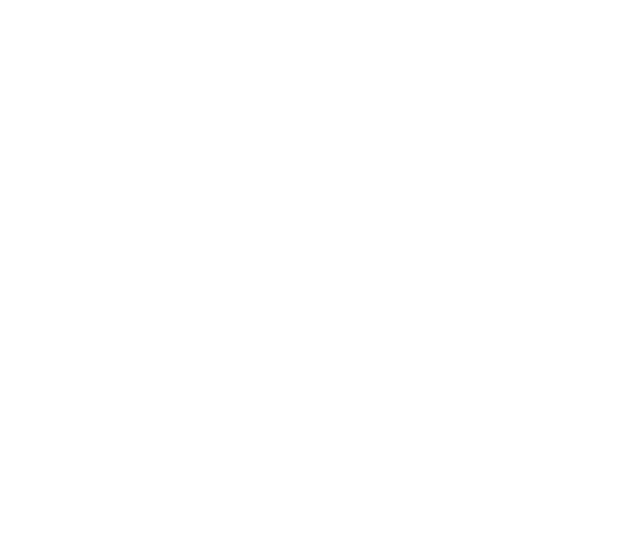
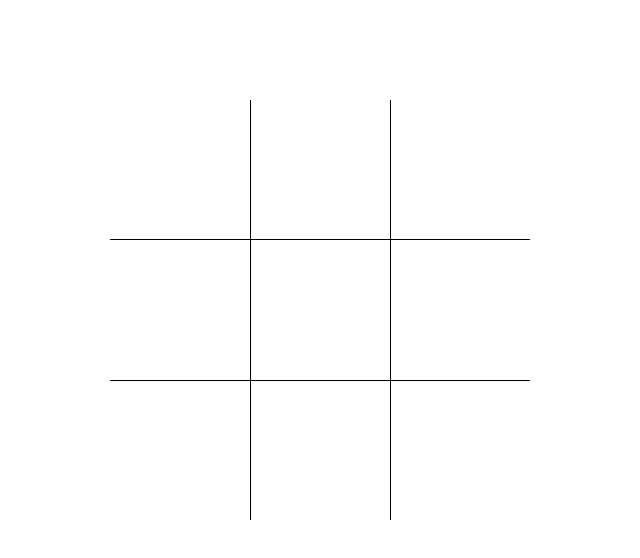
Before and after one commit to Sprou-t/tic-tac-toe, a plain HTML site: page index.html in a window 1280 px wide. Shown: the whole page, without its empty margins (290-930 px from the left). Drawn offline with Linux system fonts and the light colour scheme.

Commit message:
set up basic html and css

```diff
--- a/index.html
+++ b/index.html
@@ -10,7 +10,17 @@
 </head>
 <body>
     <div class="text_display"></div>
-    <div class="gameboard"></div>
+    <div class="gameboard">
+        <div class="upper left"></div>
+        <div class="upper center"></div>
+        <div class="upper right"></div>
+        <div class="middle left"></div>
+        <div class="middle center"></div>
+        <div class="middle right"></div>
+        <div class="lower left"></div>
+        <div class="lower center"></div>
+        <div class="lower right"></div>
+    </div>
 
 </body>
 </html>
--- a/js-script.js
+++ b/js-script.js
@@ -9,7 +9,7 @@ let gameboard =( ()=>{
     console.log(board);
 
     function getBoard() {//this function is important as we can also implement validation with conditionals
-        return board;
+        return board;``
       }
 
       return {getboard}; //using {} to return properties of an object
--- a/stylesheet/style.css
+++ b/stylesheet/style.css
@@ -0,0 +1,18 @@
+.gameboard{
+    display: grid;
+    width: 420px;
+    height: 420px;
+    grid-template-columns: 1fr 1fr 1fr;
+    grid-auto-columns: 1fr;
+    position: relative;
+    top: 100px;
+    left: 400px
+}
+
+.upper, .middle{
+    border-bottom: 1px solid black;
+}
+
+.center, .right{
+    border-left: 1px solid black;
+}
```
